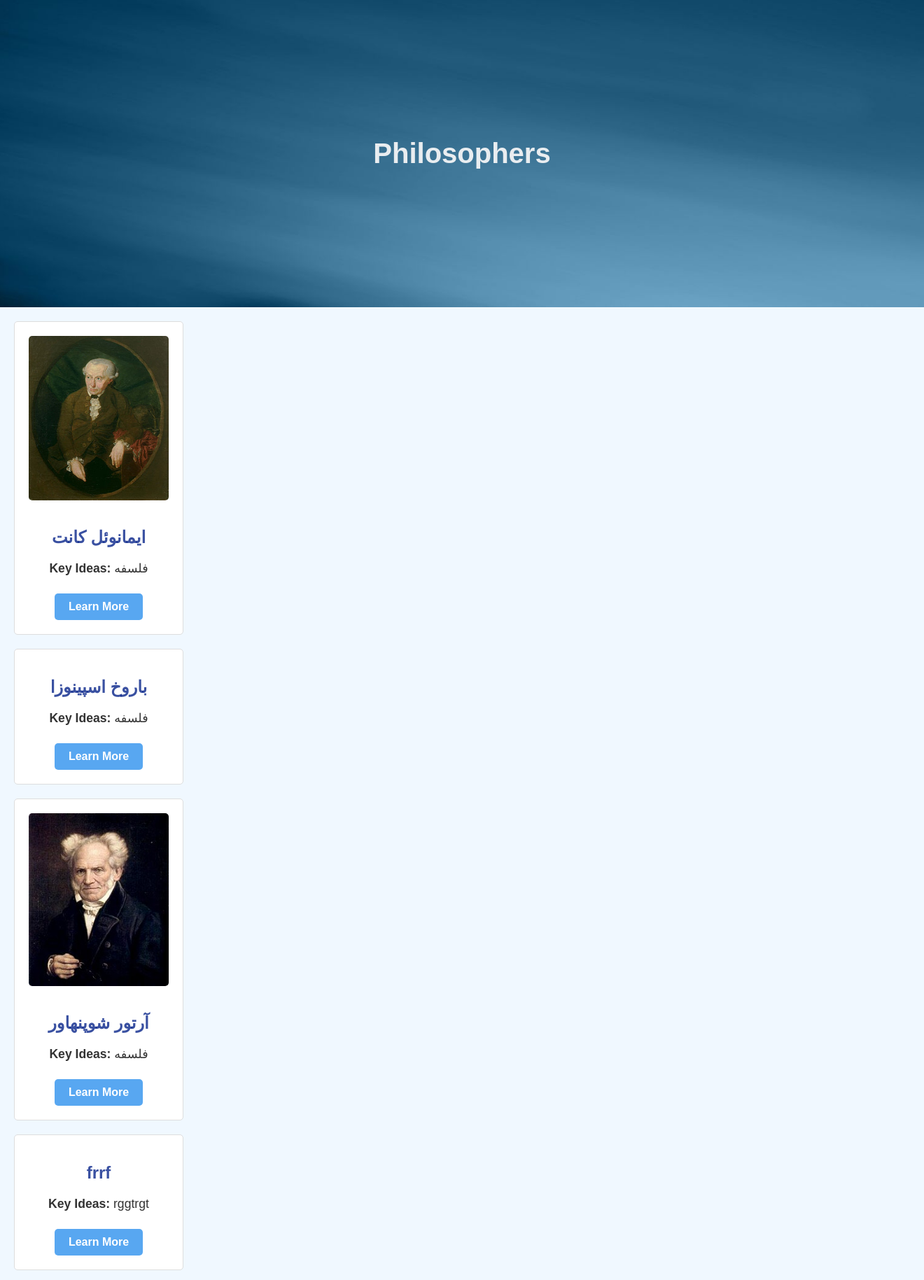
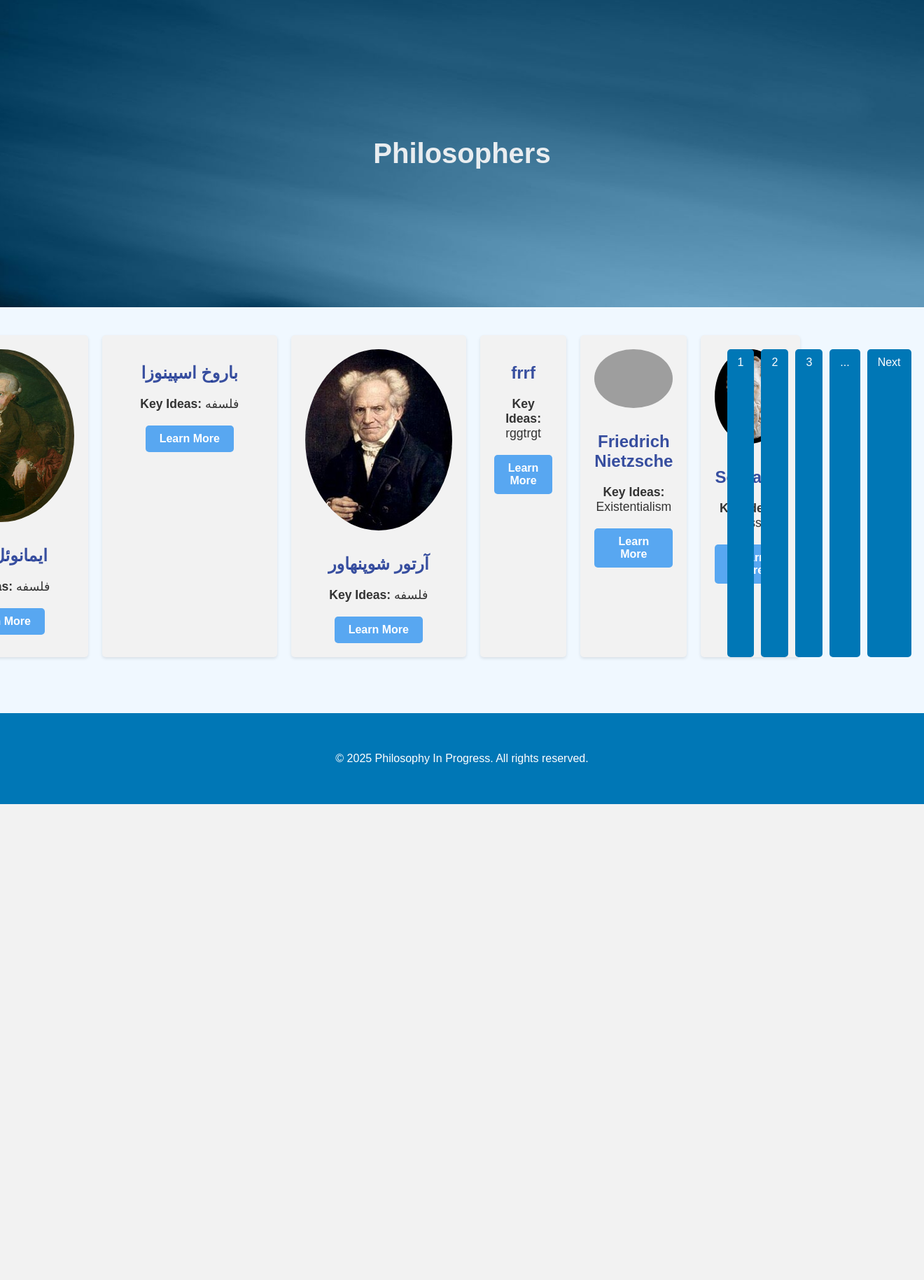
Before and after one commit to Yasi1828/Philoo, a Django app: page /PhiloApp/philosopher/ in a window 1320 px wide. Shown: the part 51-1880 px from the top of the page at 70% size. After the commit the page ends 1200 px from the top, so only its background shows below. Run offline with Django 5.2, Linux system fonts and the light colour scheme; data comes from the database, SQL or seed files in the repository; grey boxes are pictures that could not be loaded.

Commit message:
changed but couldnt fix the grid

```diff
--- a/PhiloApp/static/css/philo_list.css
+++ b/PhiloApp/static/css/philo_list.css
@@ -114,11 +114,12 @@ header h1 {
 
 /* Philosophers and Schools Sections */
 .philosophers-section {
-  /* padding: 40px 0;
-  text-align: center; */
+  padding: 40px 0;
+
   display: grid;
   grid-template-columns: repeat(5, 1fr);
-  grid-gap: 20px;
+  grid-template-rows: auto;
+  grid-gap: 15px;
 }
 
 .philosophers-section h2 {
@@ -158,9 +159,10 @@ footer a:hover {
   border: 1px solid #ddd; /* Light grey border */
   border-radius: 5px; /* Rounded corners */
   padding: 20px;
-  margin-bottom: 20px;
+
   text-align: center;
   transition: transform 0.3s ease, box-shadow 0.3s ease;
+
   /* width: 250px; */
   /* width: 14%;
   margin-right: 2.5%;
@@ -169,9 +171,9 @@ footer a:hover {
   vertical-align: top; */
   /* flex: 0 0 calc(20% - 20px); */
 }
-.philosopher-card:nth-child(5n) {
+/* .philosopher-card:nth-child(5n) {
   margin-right: 0;
-}
+} */
 
 .philosopher-card:hover {
   transform: translateY(-5px); /* Slight lift on hover */
@@ -194,7 +196,8 @@ footer a:hover {
 /* Philosopher and School Images */
 .philosopher-image,
 .detail-image {
-  width: 200px;
+  /* width: 200px; */
+  width: 100%;
   height: auto;
   border-radius: 5px;
   margin-bottom: 15px;
@@ -225,3 +228,51 @@ footer a:hover {
   background-color: #426c90;
   color: white;
 }
+
+.pagination {
+  display: flex;
+  justify-content: center; /* Center the pagination */
+  margin-top: 20px; /* Space above pagination */
+}
+
+.page-btn {
+  display: inline-block;
+  padding: 10px 15px;
+  margin: 0 5px;
+  background-color: #0077b6; /* Dark blue background */
+  color: #ffffff; /* White text */
+  border-radius: 5px;
+  cursor: pointer;
+  transition: background-color 0.3s ease;
+}
+
+.page-btn:hover {
+  background-color: #005f8c; /* Darker blue on hover */
+}
+
+/* Active Page Button */
+.page-btn.active {
+  background-color: #58a7f1; /* Lighter blue for active page */
+}
+.grid-container {
+  display: grid;
+  grid-template-columns: repeat(auto-fit, minmax(250px, 1fr));
+  grid-auto-flow: column;
+  grid-gap: 20px;
+  justify-content: center;
+}
+
+.grid-item {
+  background-color: #f2f2f2;
+  padding: 20px;
+  text-align: center;
+  border-radius: 5px;
+  box-shadow: 0 2px 4px rgba(0, 0, 0, 0.1);
+}
+
+.philosopher-image {
+  max-width: 100%;
+  height: auto;
+  border-radius: 50%;
+  margin-bottom: 10px;
+}
--- a/PhiloApp/templates/philosopher_list.html
+++ b/PhiloApp/templates/philosopher_list.html
@@ -15,16 +15,13 @@
   <body>
     <header>
       <h1>Philosophers</h1>
-      {% comment %}
-      <p>Explore the lives and ideas of great philosophers.</p>
-      {% endcomment %}
     </header>
 
     <main>
       <section class="philosophers-section">
-        <div class="container">
+        <div class="grid-container">
           {% for philosopher in Philosophers %}
-          <div class="philosopher-card">
+          <div class="grid-item">
             {% if philosopher.picture %}
             <img
               src="{{ philosopher.picture.url }}"
@@ -43,6 +40,15 @@
           </div>
           {% endfor %}
         </div>
+
+        <!-- Pagination Section -->
+        <div class="pagination">
+          <span class="page-btn">1</span>
+          <span class="page-btn">2</span>
+          <span class="page-btn">3</span>
+          <span class="page-btn">...</span>
+          <span class="page-btn">Next</span>
+        </div>
       </section>
     </main>
 
```
